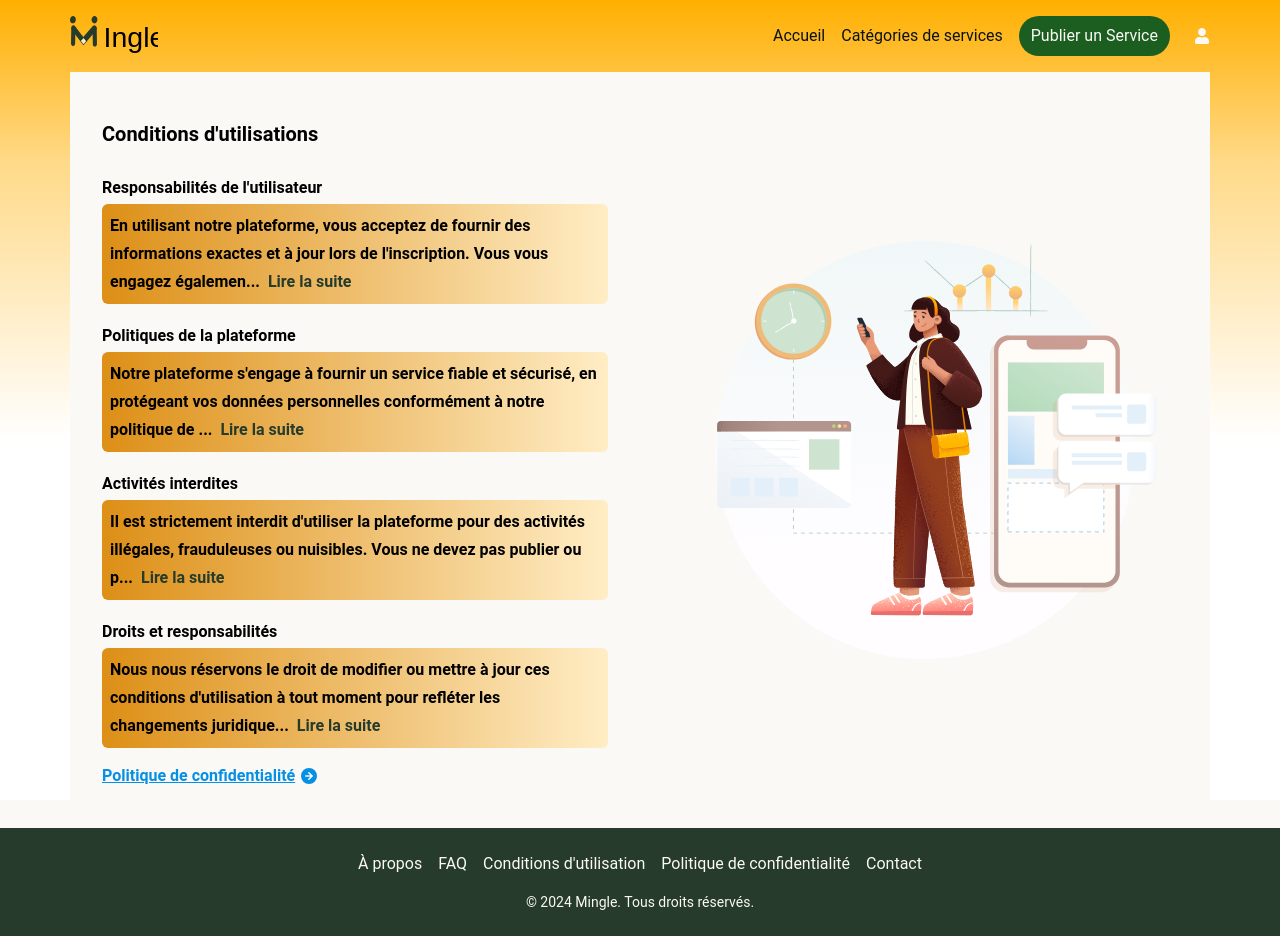
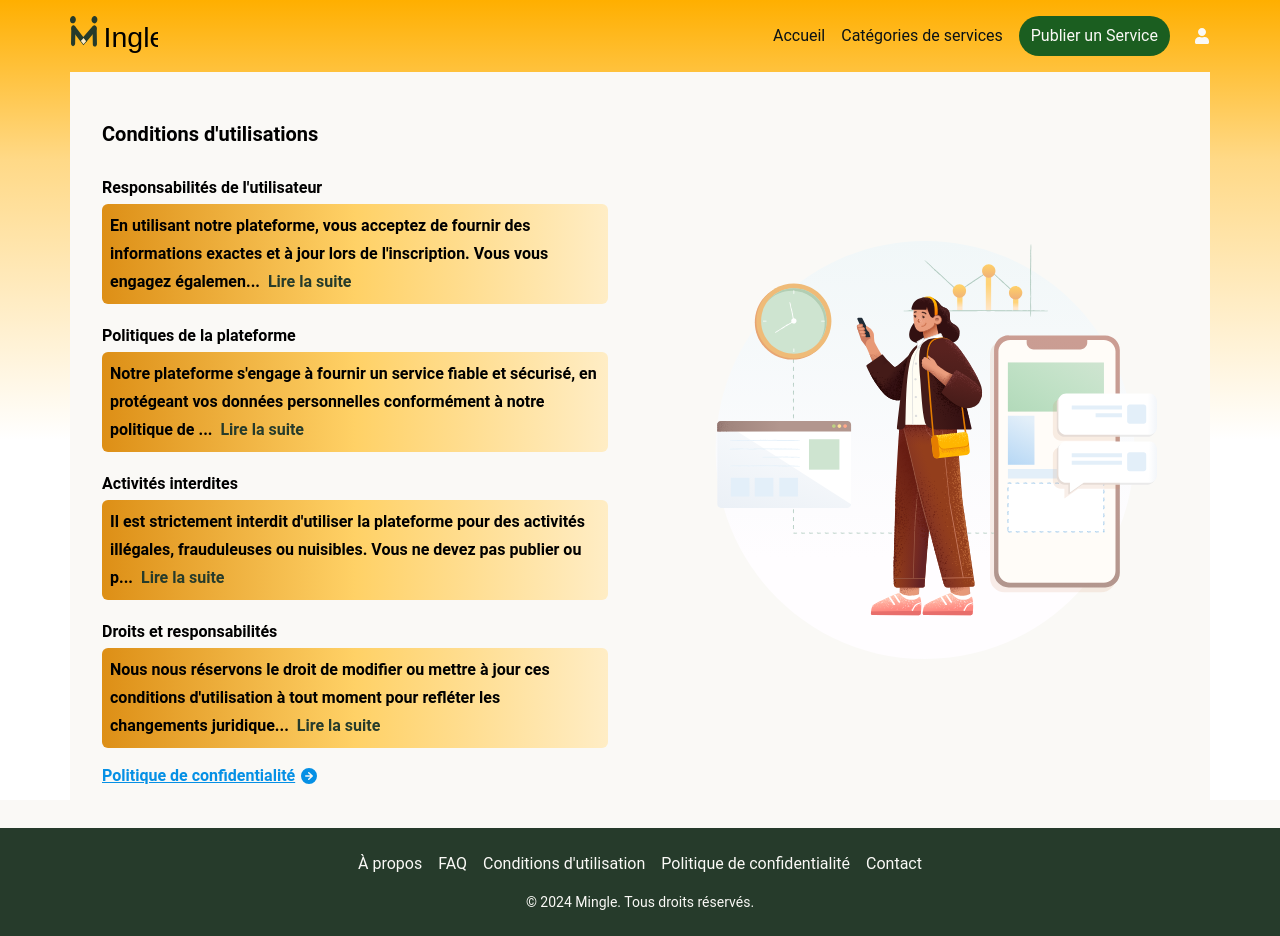
Before and after one commit to Emmanuelle-S/Mingle, a React (Vite) app in the folder frontend/: page /ConditionsUtilisation in a window 1280 px wide. Built offline with nearby package versions, Linux system fonts and the light colour scheme.

Commit message:
fix: nommage de classe

```diff
--- a/frontend/src/components/TextBlock/TextBlock.jsx
+++ b/frontend/src/components/TextBlock/TextBlock.jsx
@@ -25,7 +25,7 @@ export default function TextBlock({ title, content }) {
             <h2 className='font-semibold py-1'>{title}</h2>
 
             {/* Affichage du contenu */}
-            <article className='leading-7 p-2 rounded-md bg-gradient-to-r from-primary via-purple-secondary to-light font-semibold'>
+            <article className='leading-7 p-2 rounded-md bg-gradient-to-r from-primary via-secondary to-light font-semibold'>
                 {/* Affiche le contenu complet ou tronqué selon l'état showFullContent */}
                 {showFullContent ? content : truncatedContent}
 
```
